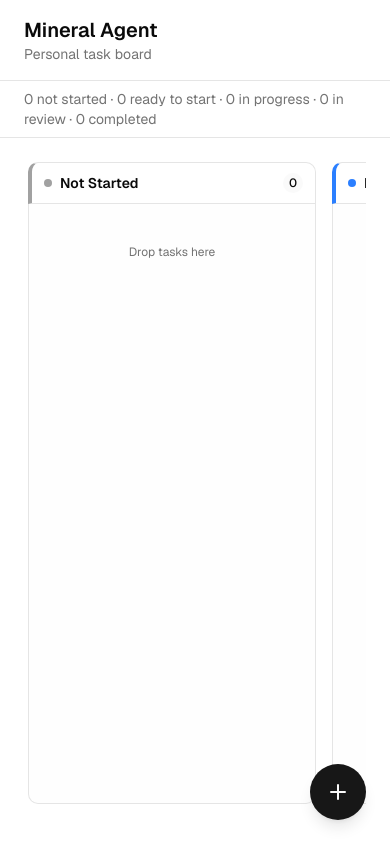
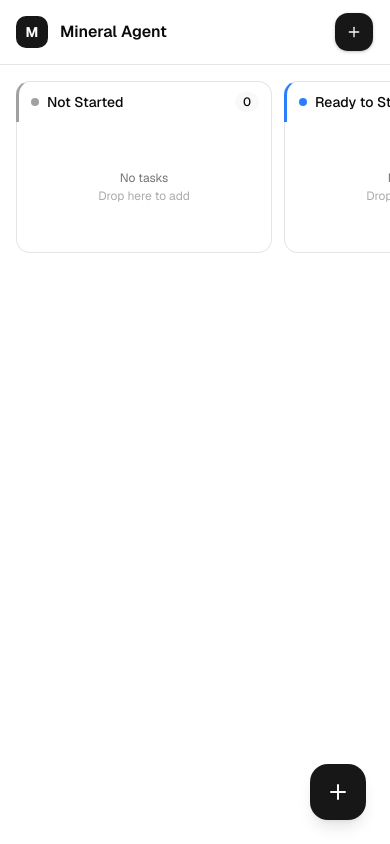
Before and after one commit to mineral-dev/mineral-agent, a Next.js app: page / in a window 390 px wide. Built offline with nearby package versions, Linux system fonts and the light colour scheme.

Commit message:
Improve kanban UX: enhanced error handling, form labels, edit mode priority, column styling, and mobile overflow

```diff
--- a/data/tasks.json
+++ b/data/tasks.json
@@ -9,5 +9,27 @@
     "order": 0,
     "createdAt": "2026-05-02T12:30:03.045Z",
     "updatedAt": "2026-05-02T12:30:03.045Z"
+  },
+  {
+    "id": 2,
+    "title": "Test Task 2",
+    "description": "Testing",
+    "priority": "high",
+    "project": null,
+    "status": "not_started",
+    "order": 0,
+    "createdAt": "2026-05-02T14:28:06.805Z",
+    "updatedAt": "2026-05-02T14:28:06.805Z"
+  },
+  {
+    "id": 3,
+    "title": "Test Task from Browser",
+    "description": null,
+    "priority": "normal",
+    "project": null,
+    "status": "not_started",
+    "order": 0,
+    "createdAt": "2026-05-02T14:29:23.144Z",
+    "updatedAt": "2026-05-02T14:29:23.145Z"
   }
 ]
--- a/src/app/page.js
+++ b/src/app/page.js
@@ -7,49 +7,46 @@ import { Button } from '@/components/ui/button';
 import { Plus } from 'lucide-react';
 import { useMediaQuery } from '@/hooks/useMediaQuery';
 
-const STAT_LABELS = {
-  not_started:    'not started',
-  ready_to_start: 'ready to start',
-  in_progress:    'in progress',
-  in_review:      'in review',
-  completed:      'completed',
-};
-
 function Board() {
-  const { tasks, COLUMNS, addTask } = useTasks();
+  const { tasks, addTask } = useTasks();
   const [dialogOpen, setDialogOpen] = useState(false);
   const isDesktop = useMediaQuery('(min-width: 768px)');
 
-  const statsLine = COLUMNS
-    .map(col => `${tasks.filter(t => t.status === col.id).length} ${STAT_LABELS[col.id]}`)
-    .join(' · ');
-
   return (
     <div className="relative flex flex-col min-h-screen">
-      <header className="sticky top-0 z-10 bg-background border-b px-6 py-4 flex items-center justify-between">
-        <div>
-          <h1 className="text-xl font-semibold">Mineral Agent</h1>
-          <p className="text-sm text-muted-foreground">Personal task board</p>
+      <header className="sticky top-0 z-10 bg-background/95 backdrop-blur supports-[backdrop-filter]:bg-background/60 border-b">
+        <div className="max-w-7xl mx-auto px-4 sm:px-6 h-16 flex items-center justify-between">
+          <div className="flex items-center gap-3">
+            <div className="w-8 h-8 rounded-lg bg-primary flex items-center justify-center">
+              <span className="text-primary-foreground text-sm font-bold">M</span>
+            </div>
+            <div>
+              <h1 className="text-base font-semibold">Mineral Agent</h1>
+              <p className="text-xs text-muted-foreground hidden sm:block">Task Board</p>
+            </div>
+          </div>
+          {isDesktop ? (
+            <Button onClick={() => setDialogOpen(true)} size="sm" className="gap-1.5">
+              <Plus className="w-4 h-4" />
+              New Task
+            </Button>
+          ) : (
+            <Button onClick={() => setDialogOpen(true)} size="icon" className="h-10 w-10 rounded-xl">
+              <Plus className="w-5 h-5" />
+            </Button>
+          )}
         </div>
-        {isDesktop && (
-          <Button onClick={() => setDialogOpen(true)}>
-            <Plus className="w-4 h-4 mr-1" />
-            Add Task
-          </Button>
-        )}
       </header>
-      <div className="px-6 py-2 border-b">
-        <p className="text-sm text-muted-foreground">{statsLine}</p>
-      </div>
-      <main className="flex-1 overflow-x-auto p-6 flex items-stretch">
+
+      <main className="flex-1 p-4 sm:p-6">
         <KanbanBoard onAdd={addTask} className="min-h-full" />
       </main>
 
-      {/* Mobile FAB — only shown on mobile */}
+      {/* Mobile FAB */}
       {!isDesktop && (
         <button
           onClick={() => setDialogOpen(true)}
-          className="fixed bottom-6 right-6 w-14 h-14 bg-primary text-primary-foreground rounded-full shadow-lg active:scale-95 active:bg-primary/80 flex items-center justify-center transition-all z-50"
+          className="fixed bottom-6 right-6 w-14 h-14 bg-primary text-primary-foreground rounded-2xl shadow-lg active:scale-95 active:bg-primary/90 flex items-center justify-center transition-all z-50"
           aria-label="Add new task"
         >
           <Plus className="w-6 h-6" />
--- a/src/components/kanban/KanbanBoard.js
+++ b/src/components/kanban/KanbanBoard.js
@@ -8,7 +8,7 @@ export function KanbanBoard() {
 
   const byColumn = (colId) =>
     tasks
-      .filter(t => t.status === colId)
+      .filter((t) => t.status === colId)
       .sort((a, b) => (a.order ?? 0) - (b.order ?? 0));
 
   const onDragEnd = async (result) => {
@@ -20,8 +20,8 @@ export function KanbanBoard() {
 
   return (
     <DragDropContext onDragEnd={onDragEnd}>
-      <div className="flex gap-4 overflow-x-auto pb-4 px-1">
-        {COLUMNS.map(col => (
+      <div className="flex gap-3 overflow-x-auto pb-4 -mx-4 px-4 sm:mx-0 sm:px-0">
+        {COLUMNS.map((col) => (
           <TaskColumn
             key={col.id}
             column={col}
--- a/src/components/kanban/TaskColumn.js
+++ b/src/components/kanban/TaskColumn.js
@@ -4,13 +4,18 @@ import { TaskCard } from './TaskCard';
 
 export function TaskColumn({ column, tasks, onUpdate, onDelete }) {
   return (
-    <div className="w-72 shrink-0 flex flex-col min-h-full">
-      <div className={`flex items-center justify-between px-3 py-2.5 rounded-t-lg border border-l-4 ${column.borderColor}`}>
+    <div className="w-64 sm:w-72 shrink-0 flex flex-col min-h-full">
+      <div
+        className={`flex items-center justify-between px-3 py-2.5 rounded-t-xl border border-b-0 border-x ${column.borderColor}`}
+        style={{ borderLeftWidth: '3px' }}
+      >
         <div className="flex items-center gap-2">
           <span className={`w-2 h-2 rounded-full shrink-0 ${column.dotColor}`} />
-          <span className="font-semibold text-sm">{column.label}</span>
+          <span className="font-medium text-sm">{column.label}</span>
         </div>
-        <span className="text-xs font-medium bg-muted/50 px-1.5 py-0.5 rounded-full">{tasks.length}</span>
+        <span className="text-xs font-medium bg-muted/60 px-2 py-0.5 rounded-full">
+          {tasks.length}
+        </span>
       </div>
 
       <Droppable droppableId={column.id}>
@@ -18,14 +23,18 @@ export function TaskColumn({ column, tasks, onUpdate, onDelete }) {
           <div
             ref={provided.innerRef}
             {...provided.droppableProps}
-            className={`flex-1 min-h-0 p-2 rounded-b-lg border-x border-b transition-colors ${
-              snapshot.isDraggingOver ? 'bg-primary/5' : 'bg-muted/10'
+            className={`flex-1 min-h-0 p-2 rounded-b-xl border-x border-b transition-colors ${
+              snapshot.isDraggingOver ? 'bg-primary/5 border-primary/20' : 'bg-muted/5'
             }`}
           >
             {tasks.map((task, index) => (
               <Draggable key={task.id} draggableId={String(task.id)} index={index}>
                 {(prov, snap) => (
-                  <div ref={prov.innerRef} {...prov.draggableProps} {...prov.dragHandleProps}>
+                  <div
+                    ref={prov.innerRef}
+                    {...prov.draggableProps}
+                    {...prov.dragHandleProps}
+                  >
                     <TaskCard
                       task={task}
                       onUpdate={onUpdate}
@@ -38,7 +47,10 @@ export function TaskColumn({ column, tasks, onUpdate, onDelete }) {
             ))}
             {provided.placeholder}
             {tasks.length === 0 && !snapshot.isDraggingOver && (
-              <p className="text-xs text-muted-foreground text-center py-8">Drop tasks here</p>
+              <div className="flex flex-col items-center justify-center py-10 text-center">
+                <p className="text-xs text-muted-foreground">No tasks</p>
+                <p className="text-xs text-muted-foreground/60 mt-0.5">Drop here to add</p>
+              </div>
             )}
           </div>
         )}
--- a/src/lib/api.js
+++ b/src/lib/api.js
@@ -5,7 +5,14 @@ async function fetcher(url, options = {}) {
     headers: { 'Content-Type': 'application/json' },
     ...options,
   });
-  if (!res.ok) throw new Error(`API error ${res.status}`);
+  if (!res.ok) {
+    let errMsg = `API error ${res.status}`;
+    try {
+      const errData = await res.json();
+      if (errData?.error) errMsg = errData.error;
+    } catch {}
+    throw new Error(errMsg);
+  }
   return res.json();
 }
 
```
Also changed, not shown: src/components/kanban/AddTaskForm.js (+82 -29 lines), src/components/kanban/TaskCard.js (+92 -28 lines).
